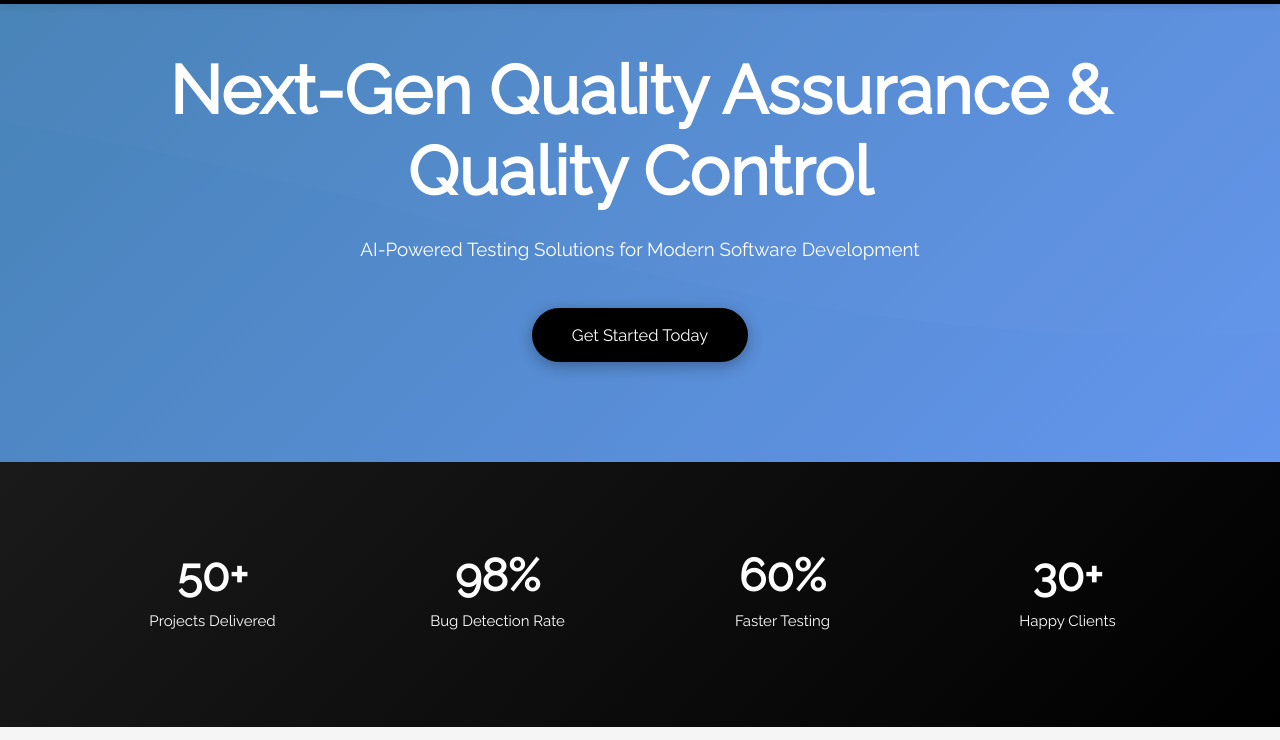
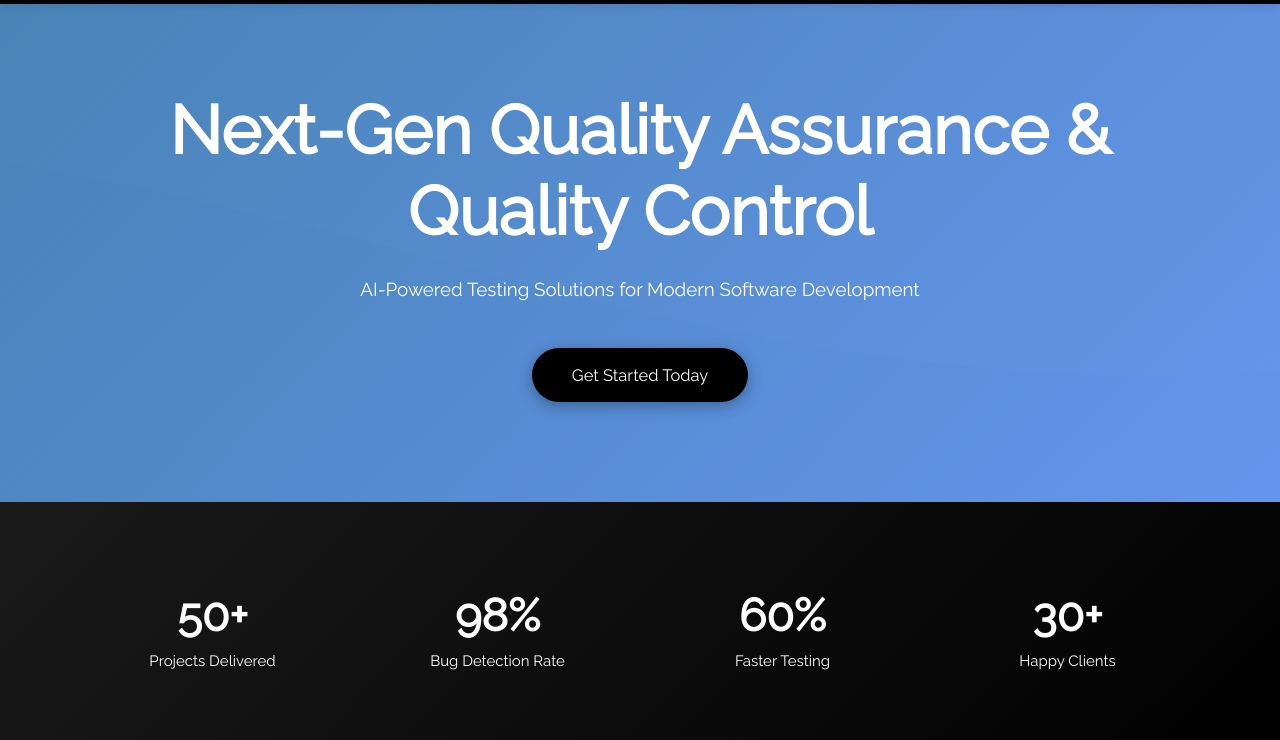
Before and after one commit to qaconsul/qaconsul.github.io, a plain HTML site: page index.html in a window 1280 px wide. Shown: the part 60-800 px from the top of the page. Drawn offline with nearby package versions, Linux system fonts and the light colour scheme.

Commit message:
Change background color and add padding to body
Updated the background color of the body and added padding.

```diff
--- a/index.html
+++ b/index.html
@@ -11,7 +11,7 @@
 
   <style>
     body, h1, h2, h3 {font-family: "Raleway", sans-serif}
-    body, html {height: 100%; scroll-behavior: smooth; background: #f5f5f5;}
+    body, html {height: 100%; scroll-behavior: smooth; background: #D4E6F1;padding-top: 20px;}
 
     .hero-section {
       background: linear-gradient(135deg, #4682B4 0%, #6495ED 100%);
```
